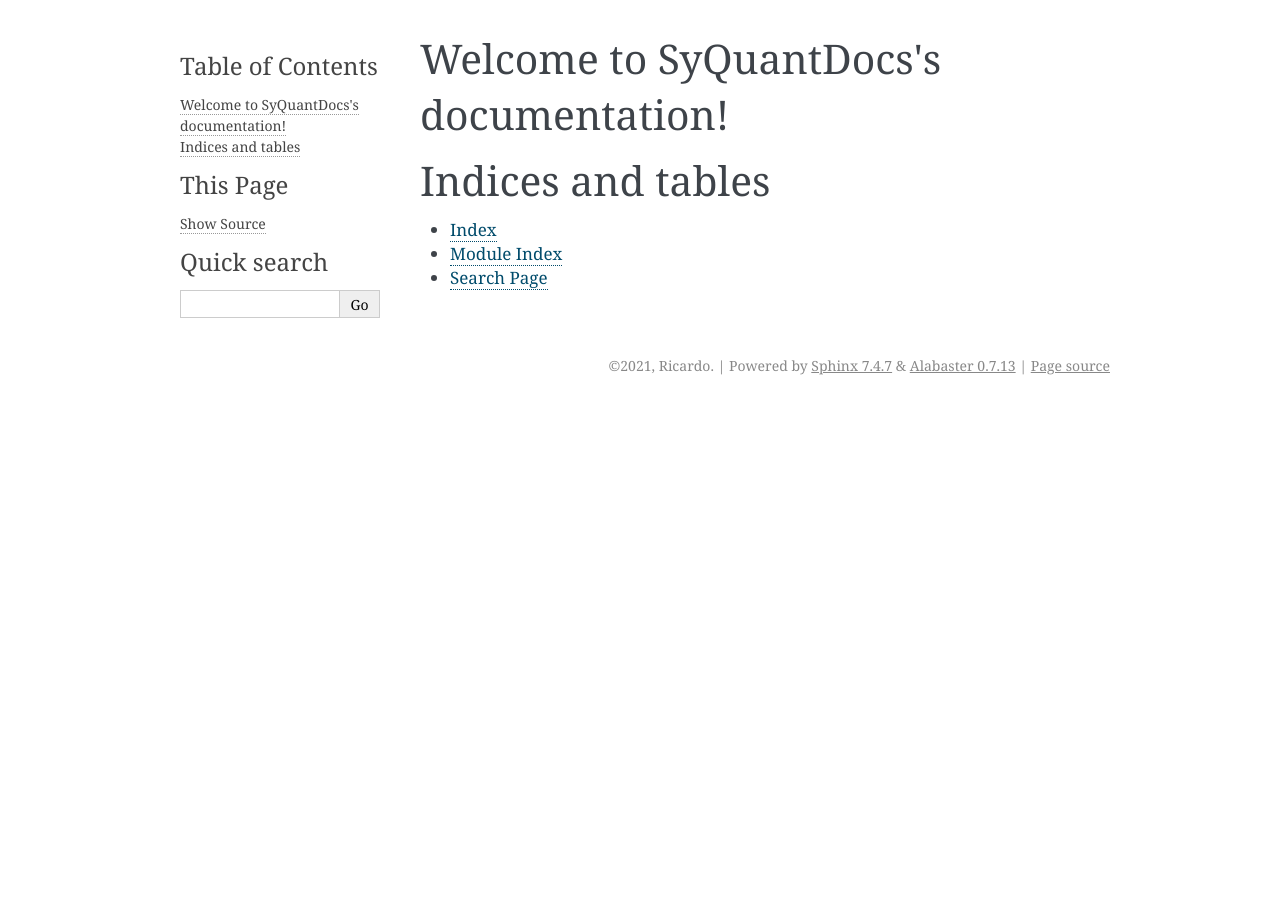
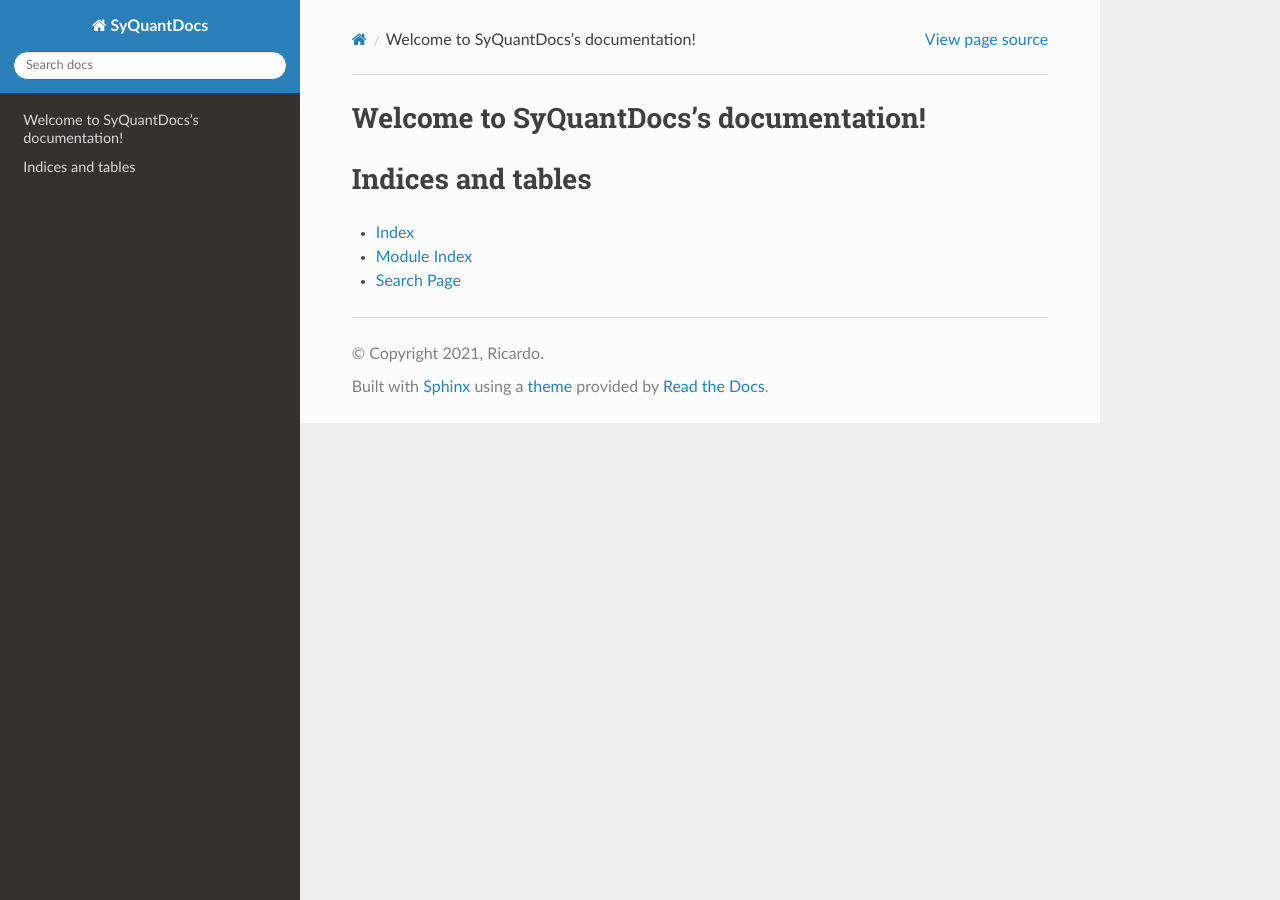
Before and after one commit to Ricardo0zZ/SyQuantDocs, a Sphinx documentation site: the page built from source/index.rst, in a window 1280 px wide. Built offline with Sphinx 7.4.7 and the Read the Docs theme 2.0.0, drawn with Linux system fonts in a browser that asks for light colours.

Commit message:
bulid html

```diff
--- a/source/conf.py
+++ b/source/conf.py
@@ -16,8 +16,7 @@
 
 from recommonmark.parser import CommonMarkParser
 import sphinx_rtd_theme
-html_theme = "sphinx_rtd_theme"
-html_theme_path = [sphinx_rtd_theme.get_html_theme_path()]
+
 
 source_parsers = {
     '.md': CommonMarkParser,
@@ -47,7 +46,7 @@ templates_path = ['_templates']
 #
 # This is also used if you do content translation via gettext catalogs.
 # Usually you set "language" from the command line for these cases.
-language = 'cn'
+language = 'en'
 
 # List of patterns, relative to source directory, that match files and
 # directories to ignore when looking for source files.
@@ -60,7 +59,7 @@ exclude_patterns = []
 # The theme to use for HTML and HTML Help pages.  See the documentation for
 # a list of builtin themes.
 #
-html_theme = 'alabaster'
+html_theme = 'sphinx_rtd_theme'
 
 # Add any paths that contain custom static files (such as style sheets) here,
 # relative to this directory. They are copied after the builtin static files,
```
